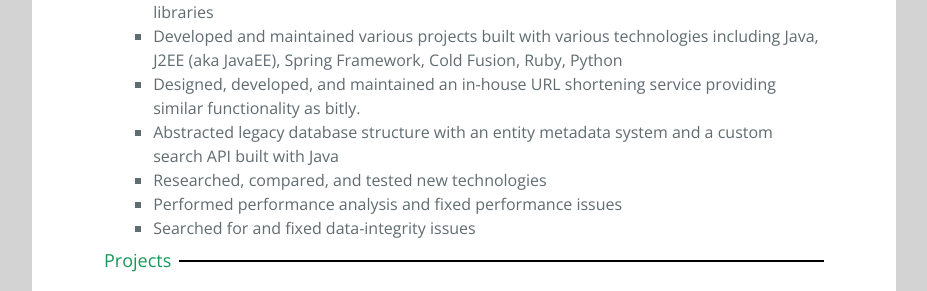
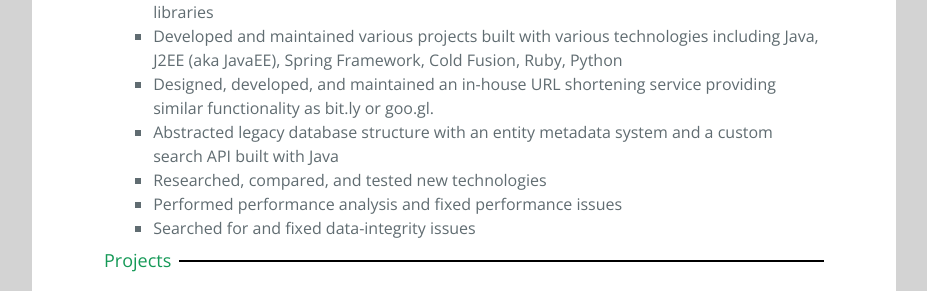
Before and after one commit to dhurlburtusa/dhurlburtusa.github.io, a Jekyll site: the page built from resume/index.html, in a window 1280 px wide and 900 px high, scrolled down 1419 px. Shown: the part 187-478 px from the top of the window, without its empty margins (176-1103 px from the left). Built offline with Jekyll 4.4.1, drawn with Linux system fonts in a browser that asks for light colours.

Commit message:
Add Reference to goo.gl

```diff
--- a/resume/index.html
+++ b/resume/index.html
@@ -197,7 +197,7 @@ doc:
               Spring Framework, Cold Fusion, Ruby, Python
             </li>
             <li>
-              Designed, developed, and maintained an in-house URL shortening service providing similar functionality as bitly.
+              Designed, developed, and maintained an in-house URL shortening service providing similar functionality as bit.ly or goo.gl.
             </li>
             <li>
               Abstracted legacy database structure with an entity metadata system and a custom search API built with Java
```
